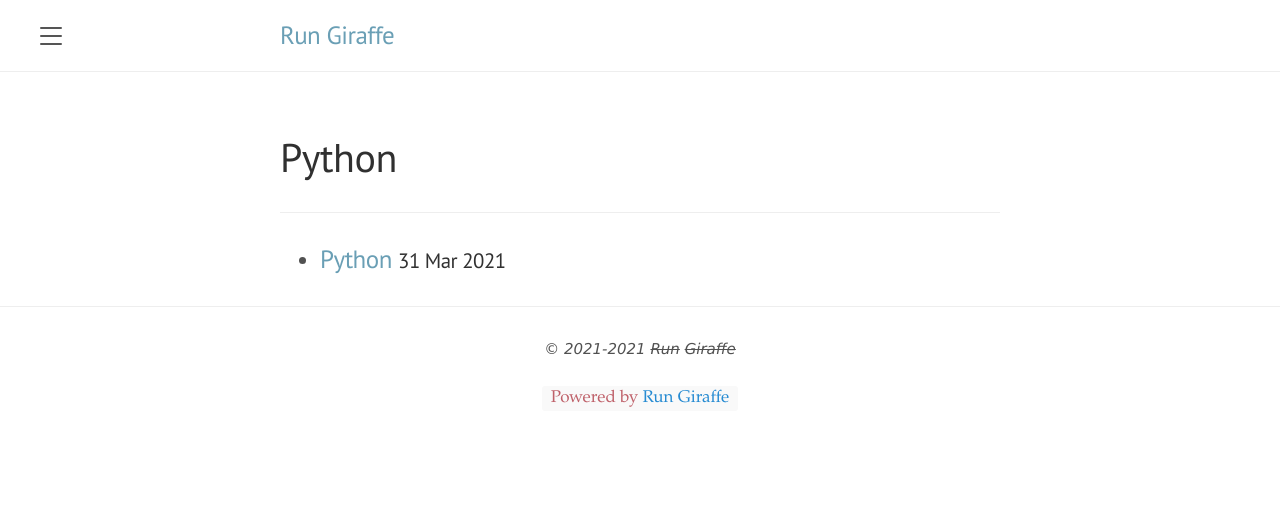
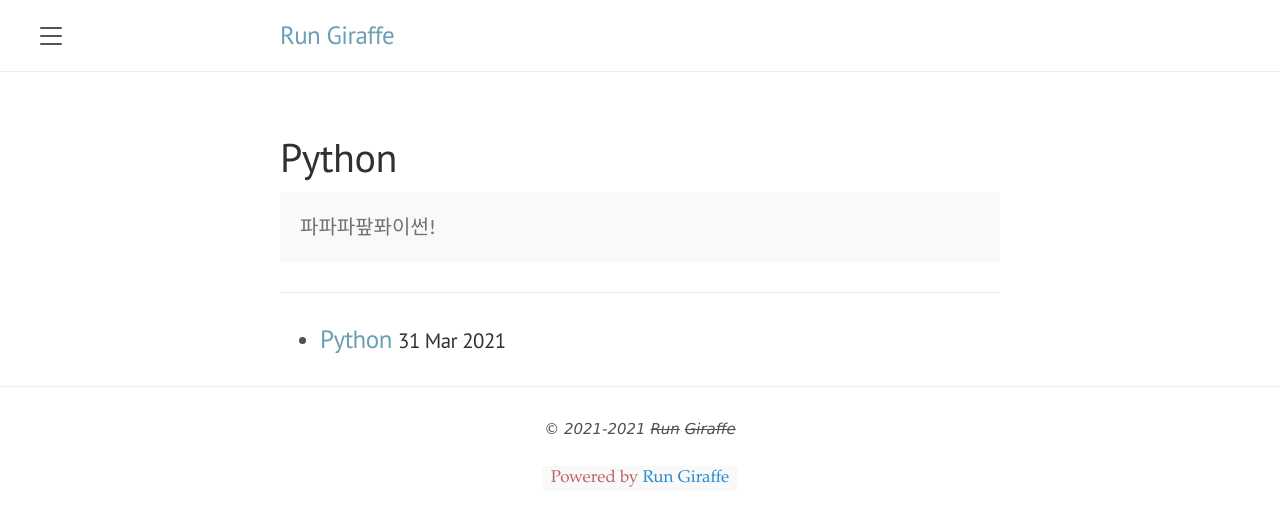
Before and after one commit to froggy0m0/froggy0m0.github.io, a Jekyll site: the page built from categories/Python.md, in a window 1280 px wide. Shown: the top 526 px of the page. Built offline with Jekyll 4.4.1, drawn with Linux system fonts in a browser that asks for light colours.

Commit message:
Update Python.md

```diff
--- a/categories/Python.md
+++ b/categories/Python.md
@@ -2,4 +2,6 @@
 layout: category
 title: Python
 permalink: 'categories/Python'
+description: >
+  파파파팦퐈이썬!
 ---
```
